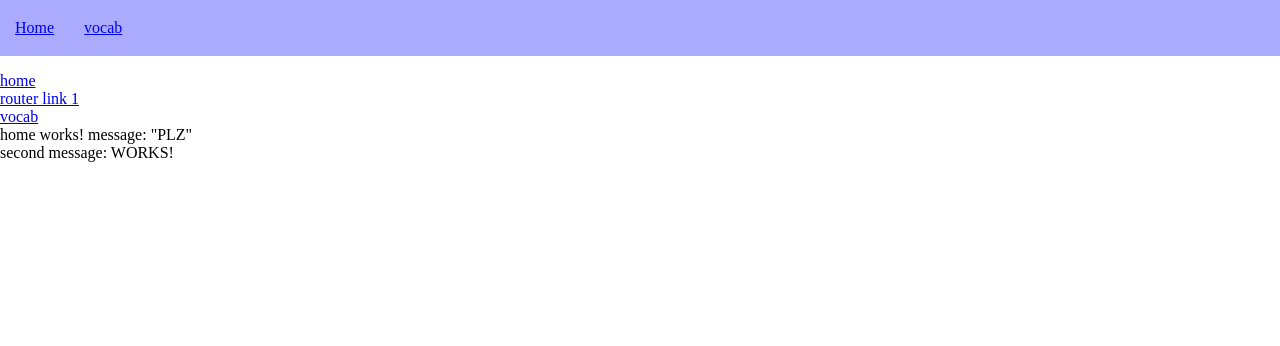
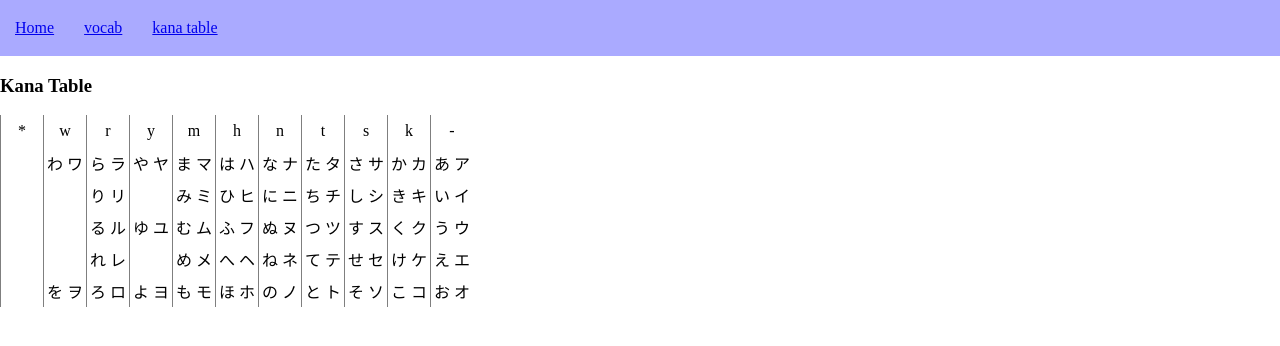
Before and after one commit to valen214/learnjp, an Angular app: page /kana_table in a window 1280 px wide. Shown: the top 346 px of the page. Built offline with nearby package versions, Linux system fonts and the light colour scheme.

Commit message:
added kana table draft; first build

```diff
--- a/src/app/app-routing.module.ts
+++ b/src/app/app-routing.module.ts
@@ -2,6 +2,7 @@ import { NgModule } from '@angular/core';
 import { Routes, RouterModule } from '@angular/router';
 import { HomeComponent } from './home/home.component';
 import { VocabComponent } from './vocab/vocab.component';
+import { KanaTableComponent } from './kana-table/kana-table.component';
 
 
 const routes: Routes = [{
@@ -10,6 +11,9 @@ const routes: Routes = [{
   }, {
     path: "vocab",
     component: VocabComponent,
+  }, {
+    path: "kana_table",
+    component: KanaTableComponent,
   }, {
     path: "**",
     component: HomeComponent,
--- a/src/app/app.module.ts
+++ b/src/app/app.module.ts
@@ -1,5 +1,6 @@
 import { BrowserModule } from '@angular/platform-browser';
 import { NgModule } from '@angular/core';
+import { HttpClientModule } from '@angular/common/http';
 
 import { AppRoutingModule } from './app-routing.module';
 import { AppComponent } from './app.component';
@@ -19,7 +20,8 @@ import { KanaTableComponent } from './kana-table/kana-table.component';
    ],
    imports: [
       BrowserModule,
-      AppRoutingModule
+      AppRoutingModule,
+      HttpClientModule
    ],
    providers: [],
    bootstrap: [
--- a/src/app/kana-table/kana-table.component.css
+++ b/src/app/kana-table/kana-table.component.css
@@ -0,0 +1,23 @@
+
+.kana-table {
+  width: 100%;
+  overflow: auto;
+  white-space: nowrap;
+}
+
+.consonant-column {
+  display: inline-flex;
+  flex-direction: column;
+  align-items: center;
+
+  width: 2em;
+  border-left: 1px solid rgba(0, 0, 0, 0.5);
+  padding: 0 5px;
+}
+
+.vowel-row {
+  display: flex;
+  align-items: center;
+  justify-content: center;
+  height: 2em;
+}
--- a/src/app/kana-table/kana-table.component.html
+++ b/src/app/kana-table/kana-table.component.html
@@ -1,3 +1,15 @@
-<div>
 
+<h3>Kana Table</h3>
+<div class="kana-table" *ngIf="kana | async as table">
+  <span class="consonant-column"
+      *ngFor="let consonant of Object.keys(table).reverse()">
+    <span class="vowel-row">{{ consonant }}</span>
+    <span class="vowel-row"
+        *ngFor="let vowel of 'aiueo'.split('')">
+      <ng-container *ngIf="table[consonant][vowel]?.Seion as entry">
+        {{ entry.Hiragana }}
+        {{ entry.Katakana }}
+      </ng-container>
+    </span>
+  </span>
 </div>
--- a/src/app/kana-table/kana-table.component.ts
+++ b/src/app/kana-table/kana-table.component.ts
@@ -1,4 +1,5 @@
 import { Component, OnInit } from '@angular/core';
+import { KanaTableService } from './kana-table.service';
 
 @Component({
   selector: 'app-kana-table',
@@ -6,10 +7,19 @@ import { Component, OnInit } from '@angular/core';
   styleUrls: ['./kana-table.component.css']
 })
 export class KanaTableComponent implements OnInit {
+  kana = {};
+  keys = [];
+  console = window.console;
+  Object = Object;
 
-  constructor() { }
+  constructor(
+    private kanaTableService: KanaTableService
+  ) { }
 
   ngOnInit() {
+    this.kana = this.kanaTableService.getKanaData();
+    this.keys = Object.keys(this.kana);
+    console.log(this.kana);
+    console.log(this.keys);
   }
-
 }
--- /dev/null
+++ b/src/app/kana-table/kana-table.service.ts
@@ -0,0 +1,21 @@
+
+import { Injectable } from '@angular/core';
+import { HttpClient } from '@angular/common/http';
+
+@Injectable({
+  providedIn: 'root'
+})
+export class KanaTableService {
+  kana = {};
+  constructor(
+    private http: HttpClient
+  ) {}
+
+  getKanaData(){
+    let kana = this.http.get("/assets/kana.json", {
+      responseType: "json"
+    });
+    console.log(kana);
+    return kana;
+  }
+}
--- a/src/app/top-nav/top-nav.component.css
+++ b/src/app/top-nav/top-nav.component.css
@@ -12,13 +12,15 @@
   display: inline-block;
   padding: 15px;
 }
+/*
 .top-nav-link:active {
   color: #ada;
 }
 .top-nav-link:visited {
   color: white;
 }
+*/
 
 .router-link-active {
-  color: #faa !important;
+  color: #faa;
 }
--- a/src/app/top-nav/top-nav.component.html
+++ b/src/app/top-nav/top-nav.component.html
@@ -1,6 +1,8 @@
 <div class="app-top-nav">
-  <a [routerLink]="['/home']" routerLinkActive #rla="routerLinkActive"
-      [ngClass]="{ 'top-nav-link': true, 'router-link-active': rla.isActive }">Home</a>
-  <a [routerLink]="['/vocab']" routerLinkActive #rla="routerLinkActive"
-      [ngClass]="{ 'top-nav-link': true, 'router-link-active': rla.isActive }">vocab</a>
+  <a [routerLink]="['/home']"
+      [ngClass]="{ 'top-nav-link': true }">Home</a>
+  <a [routerLink]="['/vocab']"
+      [ngClass]="{ 'top-nav-link': true }">vocab</a>
+  <a [routerLink]="['/kana_table']"
+      [ngClass]="{ 'top-nav-link': true }">kana table</a>
 </div>
```
Also changed, not shown: 24 other files (tests, documents, lock files or other folders).
